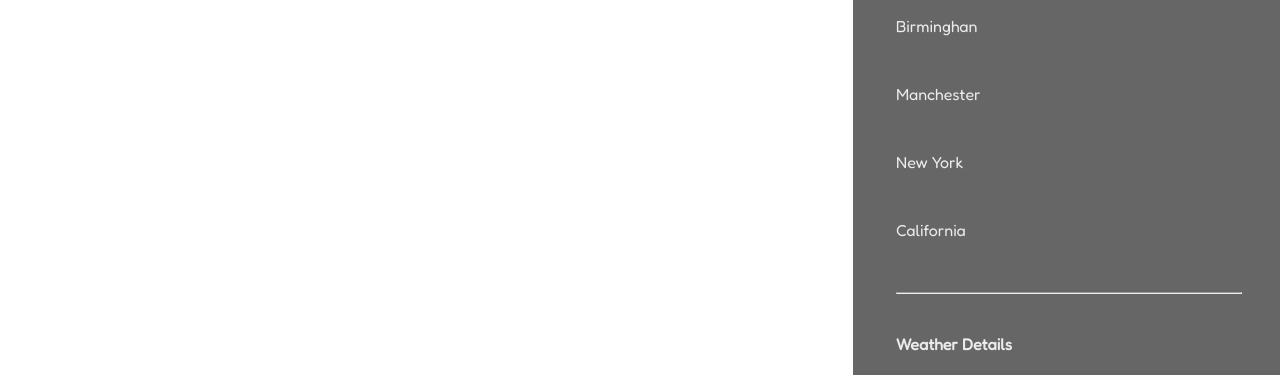
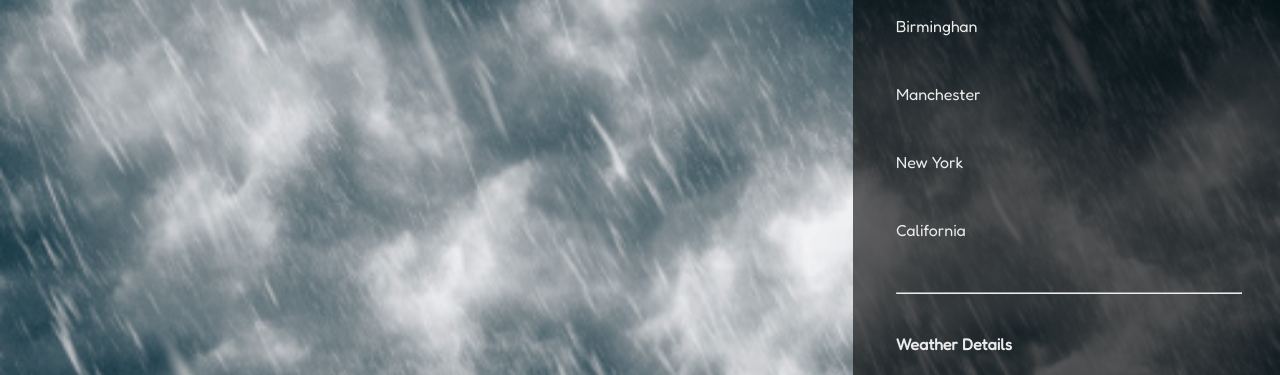
Before and after one commit to Esther-art-web/thee.weather, a plain HTML site: page index.html in a window 1280 px wide. Shown: the part 108-483 px from the top of the page. Drawn offline with Linux system fonts and the light colour scheme.

Commit message:
updated path to image file

```diff
--- a/css/style.css
+++ b/css/style.css
@@ -11,7 +11,7 @@
     min-width: 922px;
     display: flex;
     flex-direction: row;
-    background-image: url('img/weather-bg-rain.jpg') ;
+    background-image: url('/img/weather-bg-rain.jpg') ;
     background-repeat: no-repeat;
     background-size: cover;
 }
```
